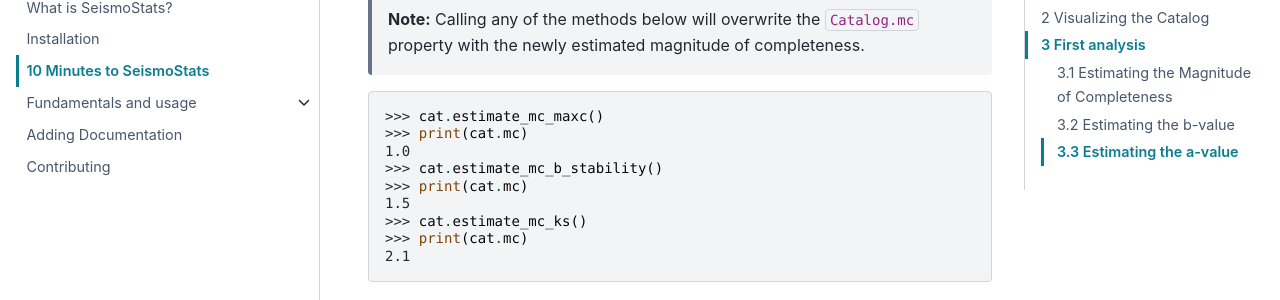
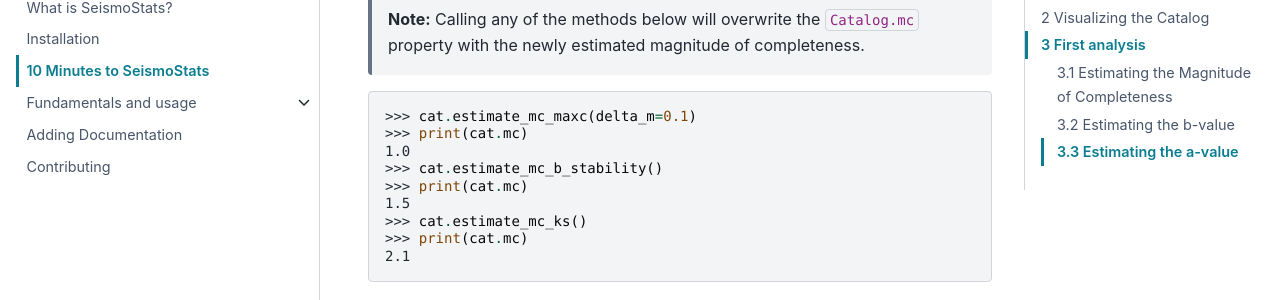
Before and after one commit to swiss-seismological-service/SeismoStats, a Sphinx documentation site: the page built from docs/source/user/10minute_intro.md, in a window 1280 px wide and 900 px high, scrolled down 5793 px. Shown: the part 152-452 px from the top of the window. Built offline with Sphinx 7.4.7 and the PyData theme 0.15.4, drawn with Linux system fonts in a browser that asks for light colours; pages that are not in the unit, such as notebooks, are missing from menus; the version number could not be read and is left out.

Commit message:
corrected the missing argument in estimate_mc_maxc

````diff
--- a/docs/source/user/10minute_intro.md
+++ b/docs/source/user/10minute_intro.md
@@ -175,7 +175,7 @@
 > Calling any of the methods below will overwrite the `Catalog.mc` property with the newly estimated magnitude of completeness.
 
 ```python
->>> cat.estimate_mc_maxc()
+>>> cat.estimate_mc_maxc(delta_m=0.1)
 >>> print(cat.mc)
 1.0
 >>> cat.estimate_mc_b_stability()
````
